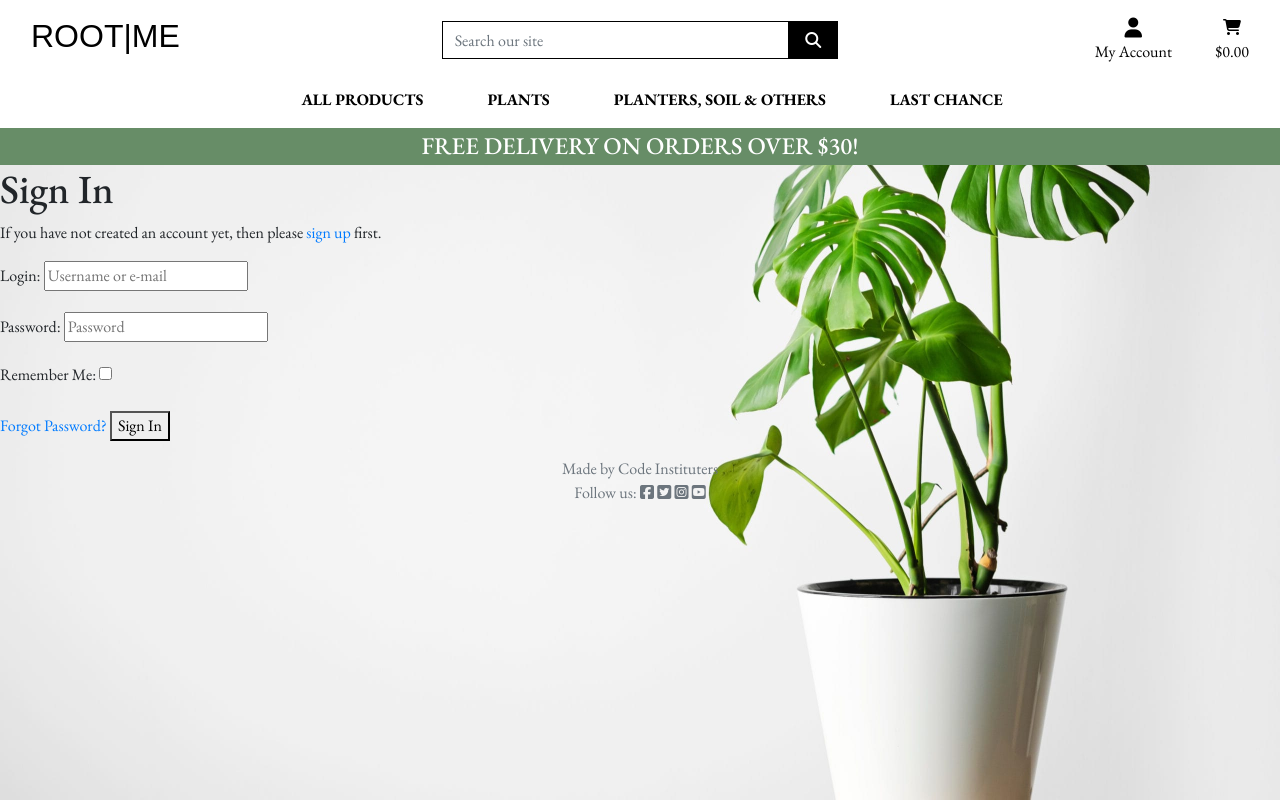
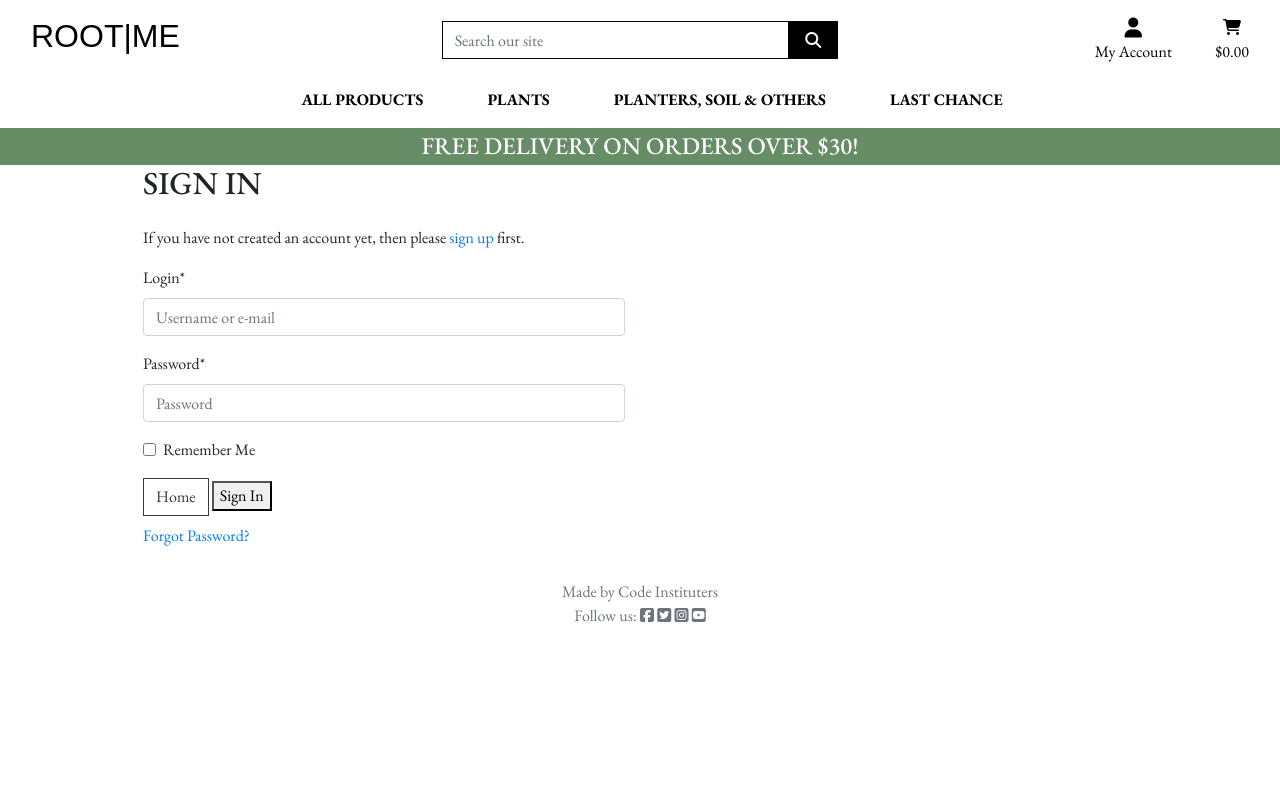
Before and after one commit to ElinaBoman/rootme, a Django app: page /accounts/login/ in a window 1280 px wide. Run offline with Django 3.2, Linux system fonts and the light colour scheme; some libraries are stand-ins or nearby versions; some web fonts are replaced.

Commit message:
Changed account templates to show inner block content inside block content

```diff
--- a/templates/allauth/account/account_inactive.html
+++ b/templates/allauth/account/account_inactive.html
@@ -4,8 +4,9 @@
 
 {% block head_title %}{% trans "Account Inactive" %}{% endblock %}
 
-{% block content %}
-<h1>{% trans "Account Inactive" %}</h1>
+{% block inner_content %}
+
+<h2 class="logo-font mb-4">{% trans "Account Inactive" %}</h2>
 
 <p>{% trans "This account is inactive." %}</p>
 {% endblock %}
--- a/templates/allauth/account/base.html
+++ b/templates/allauth/account/base.html
@@ -1 +1,14 @@
 {% extends "base.html" %}
+{% block content %}
+<div class="container header-container">
+    <div class="overlay"></div>
+    <div class="row">
+        <div class="col-12 col-md-6">
+            <div class="allauth-form-inner-content">
+                {% block inner_content %}
+                {% endblock %}
+            </div>
+        </div>
+    </div>
+</div>
+{% endblock %}
--- a/templates/allauth/account/email.html
+++ b/templates/allauth/account/email.html
@@ -4,8 +4,8 @@
 
 {% block head_title %}{% trans "Account" %}{% endblock %}
 
-{% block content %}
-    <h1>{% trans "E-mail Addresses" %}</h1>
+{% block inner_content %}
+<h2 class="logo-font mb-4">{% trans "E-mail Addresses" %}</h2>
 {% if user.emailaddress_set.all %}
 <p>{% trans 'The following e-mail addresses are associated with your account:' %}</p>
 
@@ -49,7 +49,7 @@
 
     <form method="post" action="{% url 'account_email' %}" class="add_email">
         {% csrf_token %}
-        {{ form.as_p }}
+        {{ form|crispy }}
         <button name="action_add" type="submit">{% trans "Add E-mail" %}</button>
     </form>
 
--- a/templates/allauth/account/email_confirm.html
+++ b/templates/allauth/account/email_confirm.html
@@ -6,8 +6,8 @@
 {% block head_title %}{% trans "Confirm E-mail Address" %}{% endblock %}
 
 
-{% block content %}
-<h1>{% trans "Confirm E-mail Address" %}</h1>
+{% block inner_content %}
+<h2 class="logo-font mb-4">{% trans "Confirm E-mail Address" %}</h2>
 
 {% if confirmation %}
 
--- a/templates/allauth/account/login.html
+++ b/templates/allauth/account/login.html
@@ -5,9 +5,9 @@
 
 {% block head_title %}{% trans "Sign In" %}{% endblock %}
 
-{% block content %}
+{% block inner_content %}
 
-<h1>{% trans "Sign In" %}</h1>
+<h2 class="logo-font mb-4">{% trans "Sign In" %}</h2>
 
 {% get_providers as socialaccount_providers %}
 
@@ -35,12 +35,15 @@
 
 <form class="login" method="POST" action="{% url 'account_login' %}">
   {% csrf_token %}
-  {{ form.as_p }}
+  {{ form|crispy }}
   {% if redirect_field_value %}
   <input type="hidden" name="{{ redirect_field_name }}" value="{{ redirect_field_value }}" />
   {% endif %}
-  <a class="button secondaryAction" href="{% url 'account_reset_password' %}">{% trans "Forgot Password?" %}</a>
+  <a class="btn btn-outline-dark rounded-0" href="{% url 'home' %}" >Home</a>
   <button class="primaryAction" type="submit">{% trans "Sign In" %}</button>
+  <p class="mt-2">
+    <a class="button secondaryAction" href="{% url 'account_reset_password' %}">{% trans "Forgot Password?" %}</a>
+  </p>
 </form>
 
 {% endblock %}
--- a/templates/allauth/account/logout.html
+++ b/templates/allauth/account/logout.html
@@ -4,8 +4,8 @@
 
 {% block head_title %}{% trans "Sign Out" %}{% endblock %}
 
-{% block content %}
-<h1>{% trans "Sign Out" %}</h1>
+{% block inner_content %}
+<h2 class="logo-font mb-4">{% trans "Sign Out" %}</h2>
 
 <p>{% trans 'Are you sure you want to sign out?' %}</p>
 
--- a/templates/allauth/account/password_change.html
+++ b/templates/allauth/account/password_change.html
@@ -4,12 +4,12 @@
 
 {% block head_title %}{% trans "Change Password" %}{% endblock %}
 
-{% block content %}
-    <h1>{% trans "Change Password" %}</h1>
+{% block inner_content %}
+<h2 class="logo-font mb-4">{% trans "Change Password" %}</h2>
 
     <form method="POST" action="{% url 'account_change_password' %}" class="password_change">
         {% csrf_token %}
-        {{ form.as_p }}
+        {{ form|crispy }}
         <button type="submit" name="action">{% trans "Change Password" %}</button>
     </form>
 {% endblock %}
--- a/templates/allauth/account/password_reset.html
+++ b/templates/allauth/account/password_reset.html
@@ -5,9 +5,9 @@
 
 {% block head_title %}{% trans "Password Reset" %}{% endblock %}
 
-{% block content %}
+{% block inner_content %}
 
-    <h1>{% trans "Password Reset" %}</h1>
+<h2 class="logo-font mb-4">{% trans "Password Reset" %}</h2>
     {% if user.is_authenticated %}
     {% include "account/snippets/already_logged_in.html" %}
     {% endif %}
@@ -16,7 +16,7 @@
 
     <form method="POST" action="{% url 'account_reset_password' %}" class="password_reset">
         {% csrf_token %}
-        {{ form.as_p }}
+        {{ form|crispy }}
         <input type="submit" value="{% trans 'Reset My Password' %}" />
     </form>
 
--- a/templates/allauth/account/password_reset_done.html
+++ b/templates/allauth/account/password_reset_done.html
@@ -5,8 +5,8 @@
 
 {% block head_title %}{% trans "Password Reset" %}{% endblock %}
 
-{% block content %}
-    <h1>{% trans "Password Reset" %}</h1>
+{% block inner_content %}
+<h2 class="logo-font mb-4">{% trans "Password Reset" %}</h2>
 
     {% if user.is_authenticated %}
     {% include "account/snippets/already_logged_in.html" %}
--- a/templates/allauth/account/password_reset_from_key.html
+++ b/templates/allauth/account/password_reset_from_key.html
@@ -3,8 +3,8 @@
 {% load i18n %}
 {% block head_title %}{% trans "Change Password" %}{% endblock %}
 
-{% block content %}
-    <h1>{% if token_fail %}{% trans "Bad Token" %}{% else %}{% trans "Change Password" %}{% endif %}</h1>
+{% block inner_content %}
+<h2 class="logo-font mb-4">{% if token_fail %}{% trans "Bad Token" %}{% else %}{% trans "Change Password" %}{% endif %}</h2>
 
     {% if token_fail %}
         {% url 'account_reset_password' as passwd_reset_url %}
@@ -13,7 +13,7 @@
         {% if form %}
             <form method="POST" action="{{ action_url }}">
                 {% csrf_token %}
-                {{ form.as_p }}
+                {{ form|crispy }}
                 <input type="submit" name="action" value="{% trans 'change password' %}"/>
             </form>
         {% else %}
--- a/templates/allauth/account/password_reset_from_key_done.html
+++ b/templates/allauth/account/password_reset_from_key_done.html
@@ -3,7 +3,7 @@
 {% load i18n %}
 {% block head_title %}{% trans "Change Password" %}{% endblock %}
 
-{% block content %}
-    <h1>{% trans "Change Password" %}</h1>
+{% block inner_content %}
+<h2 class="logo-font mb-4">{% trans "Change Password" %}</h2>
     <p>{% trans 'Your password is now changed.' %}</p>
 {% endblock %}
--- a/templates/allauth/account/password_set.html
+++ b/templates/allauth/account/password_set.html
@@ -4,12 +4,12 @@
 
 {% block head_title %}{% trans "Set Password" %}{% endblock %}
 
-{% block content %}
-    <h1>{% trans "Set Password" %}</h1>
+{% block inner_content %}
+<h2 class="logo-font mb-4">{% trans "Set Password" %}</h2>
 
     <form method="POST" action="{% url 'account_set_password' %}" class="password_set">
         {% csrf_token %}
-        {{ form.as_p }}
+        {{ form|crispy }}
         <input type="submit" name="action" value="{% trans 'Set Password' %}"/>
     </form>
 {% endblock %}
--- a/templates/allauth/account/signup.html
+++ b/templates/allauth/account/signup.html
@@ -4,14 +4,14 @@
 
 {% block head_title %}{% trans "Signup" %}{% endblock %}
 
-{% block content %}
-<h1>{% trans "Sign Up" %}</h1>
+{% block inner_content %}
+<h2 class="logo-font mb-4">{% trans "Sign Up" %}</h2>
 
 <p>{% blocktrans %}Already have an account? Then please <a href="{{ login_url }}">sign in</a>.{% endblocktrans %}</p>
 
 <form class="signup" id="signup_form" method="post" action="{% url 'account_signup' %}">
   {% csrf_token %}
-  {{ form.as_p }}
+  {{ form|crispy }}
   {% if redirect_field_value %}
   <input type="hidden" name="{{ redirect_field_name }}" value="{{ redirect_field_value }}" />
   {% endif %}
--- a/templates/allauth/account/signup_closed.html
+++ b/templates/allauth/account/signup_closed.html
@@ -4,8 +4,8 @@
 
 {% block head_title %}{% trans "Sign Up Closed" %}{% endblock %}
 
-{% block content %}
-<h1>{% trans "Sign Up Closed" %}</h1>
+{% block inner_content %}
+<h2 class="logo-font mb-4">{% trans "Sign Up Closed" %}</h2>
 
 <p>{% trans "We are sorry, but the sign up is currently closed." %}</p>
 {% endblock %}
--- a/templates/allauth/account/verification_sent.html
+++ b/templates/allauth/account/verification_sent.html
@@ -4,8 +4,8 @@
 
 {% block head_title %}{% trans "Verify Your E-mail Address" %}{% endblock %}
 
-{% block content %}
-    <h1>{% trans "Verify Your E-mail Address" %}</h1>
+{% block inner_content %}
+<h2 class="logo-font mb-4">{% trans "Verify Your E-mail Address" %}</h2>
 
     <p>{% blocktrans %}We have sent an e-mail to you for verification. Follow the link provided to finalize the signup process. Please contact us if you do not receive it within a few minutes.{% endblocktrans %}</p>
 
--- a/templates/allauth/account/verified_email_required.html
+++ b/templates/allauth/account/verified_email_required.html
@@ -4,8 +4,8 @@
 
 {% block head_title %}{% trans "Verify Your E-mail Address" %}{% endblock %}
 
-{% block content %}
-<h1>{% trans "Verify Your E-mail Address" %}</h1>
+{% block inner_content %}
+<h2 class="logo-font mb-4">{% trans "Verify Your E-mail Address" %}</h2>
 
 {% url 'account_email' as email_url %}
 
--- a/templates/base.html
+++ b/templates/base.html
@@ -48,7 +48,7 @@
     <title>Root|Me {% block extra_title %}{% endblock %}</title>
   </head>
   <body>
-    <header class="container-fluid mt-auto">
+    <header class="container-fluid fixed-top">
         <div id="top-nav" class="row bg-white pt-lg-2 d-none d-lg-flex">
             <div class="col-12 col-lg-4 my-auto py-1 py-lg-0 text-center text-lg-left">
                 <a href="{% url 'home' %}" class="nav-link main-logo-link">
```
